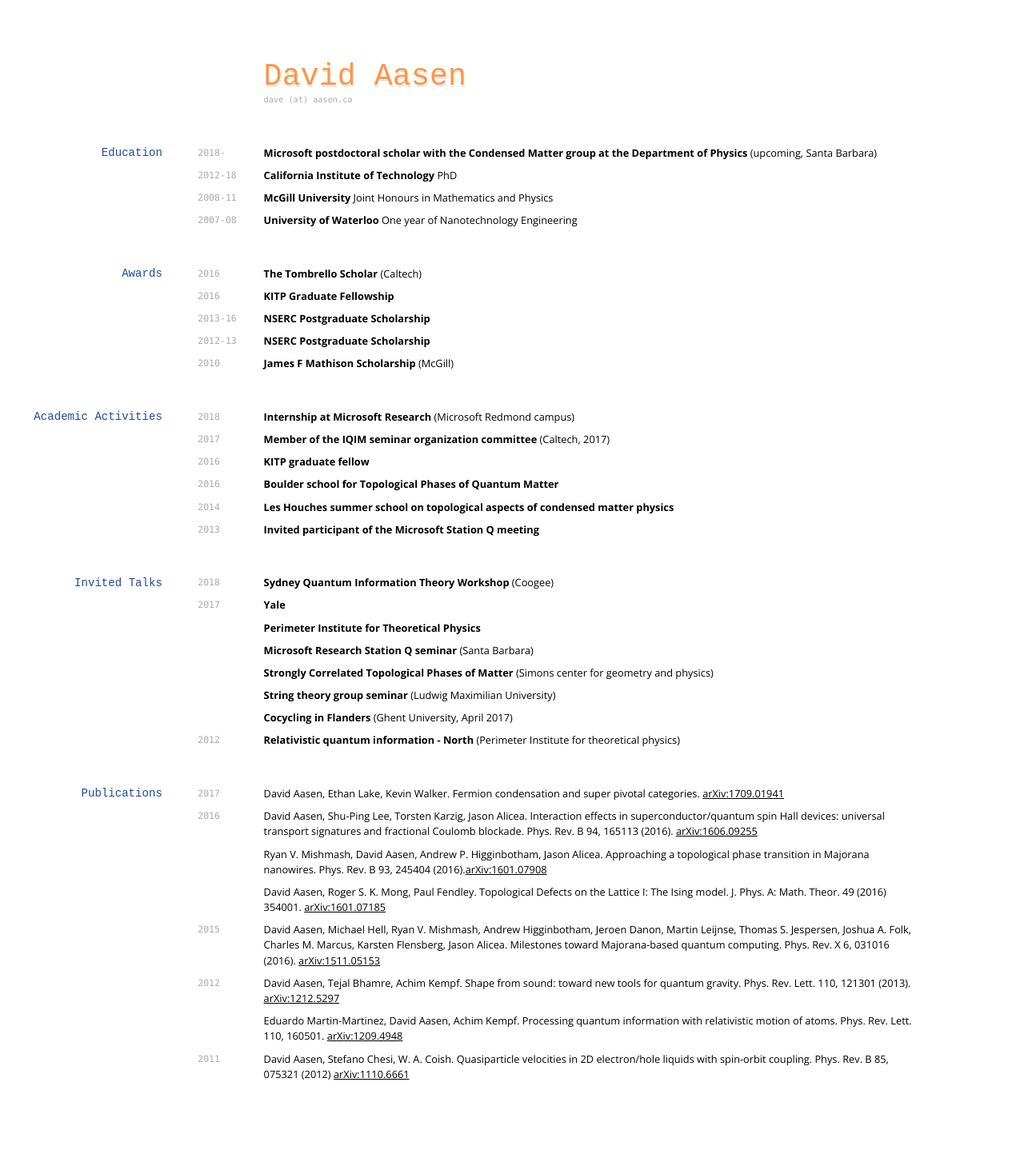
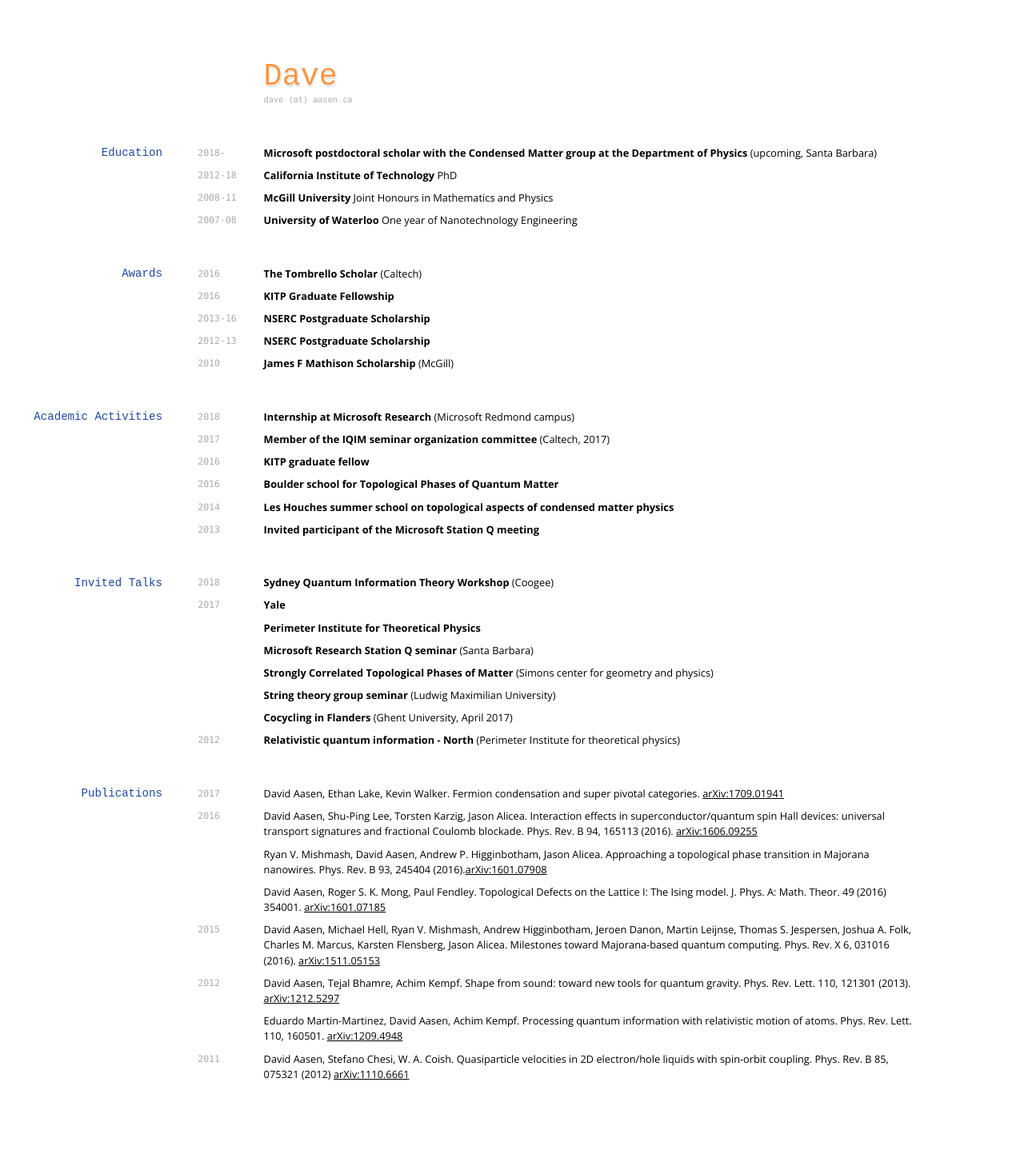
Before and after one commit to davidaasen/davidaasen.github.io, a Jekyll site: the page built from CVprime.md, in a window 1280 px wide. Shown: the whole page at 80% size. Built offline with Jekyll 4.4.1, drawn with Linux system fonts in a browser that asks for light colours; nearby versions of some CDN libraries.

Commit message:
Update CVprime.md

```diff
--- a/CVprime.md
+++ b/CVprime.md
@@ -2,7 +2,7 @@
 layout: cv
 title: David Aasen's CV
 ---
-# David Aasen
+# Dave
 
 <div id="webaddress">
 <a href="dave@aasen.ca">dave (at) aasen.ca</a>
```
